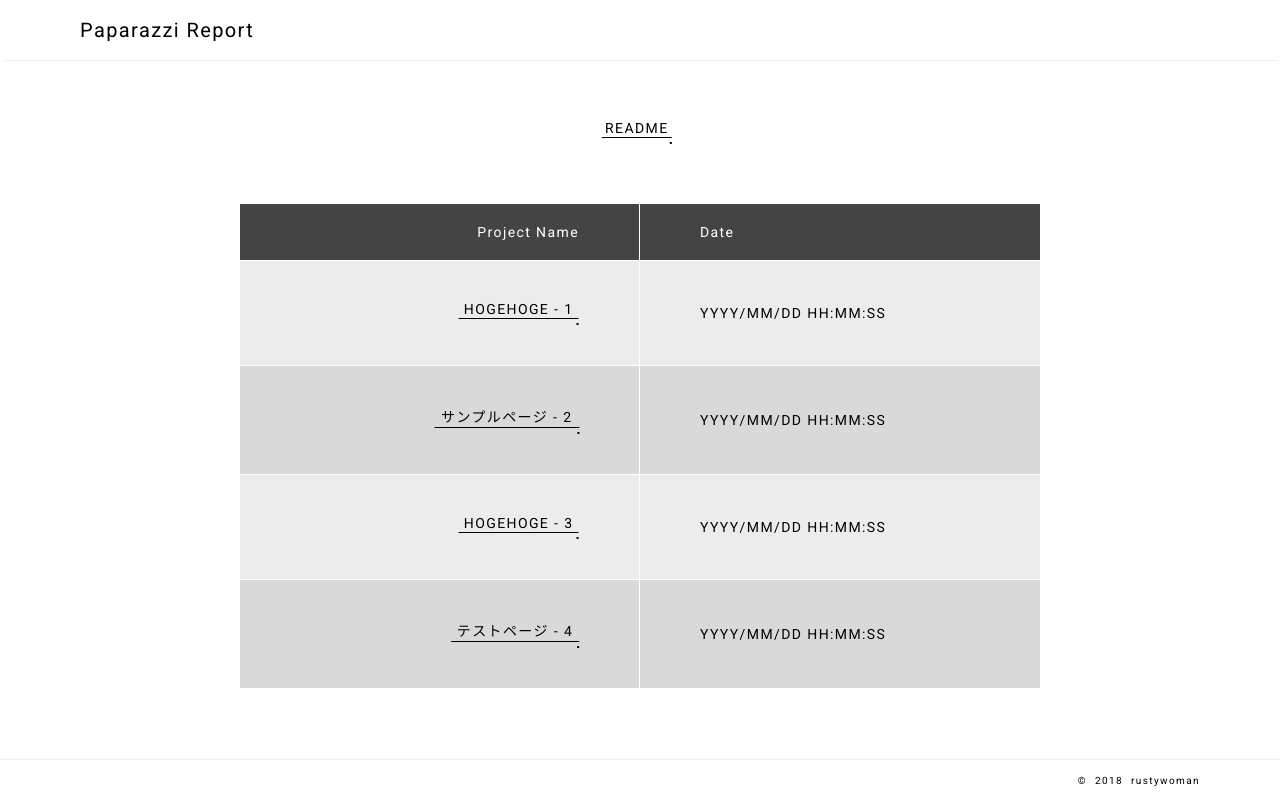
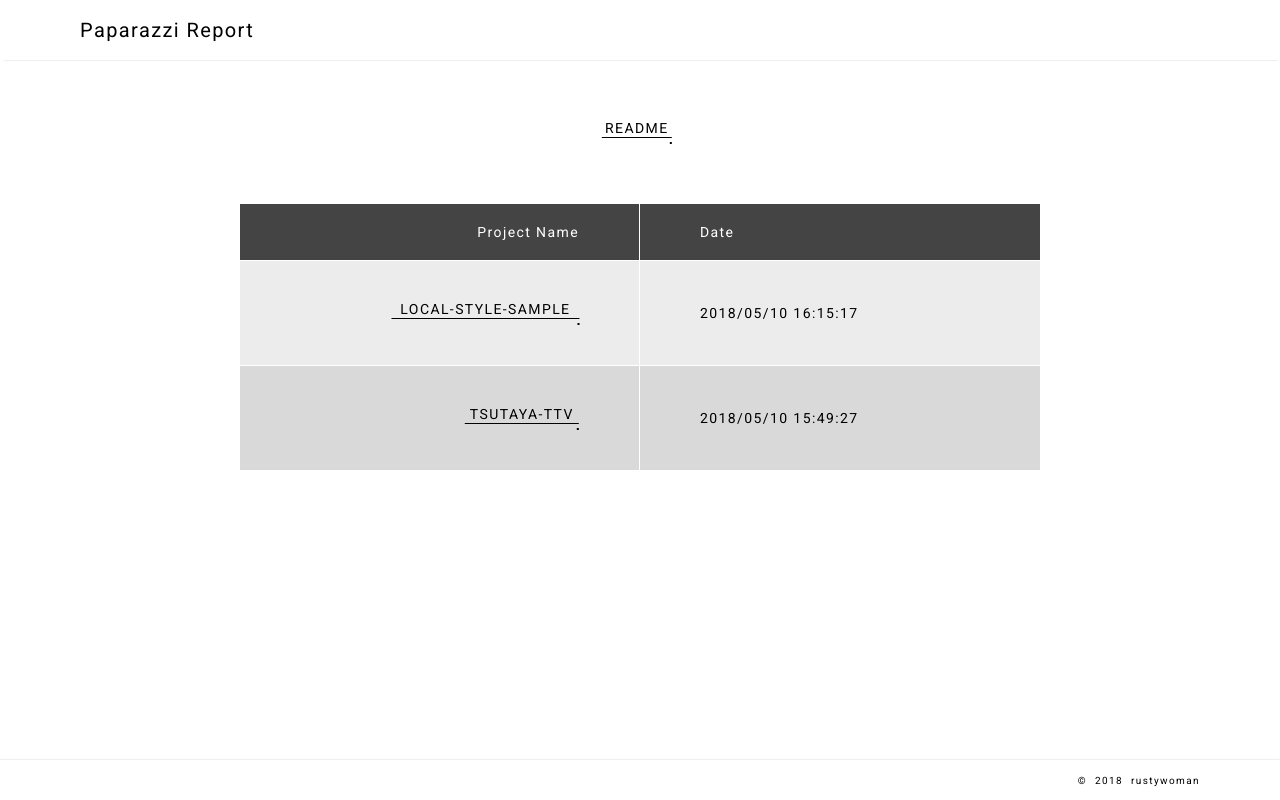
Before and after one commit to rustywoman/paparazzi, a plain HTML site: page report/index.html in a window 1280 px wide. Drawn offline with Linux system fonts and the light colour scheme.

Commit message:
[FIX] #13
・auto index

```diff
--- a/report/assets/js/top.js
+++ b/report/assets/js/top.js
@@ -1,3 +1,36 @@
 $(function(){
-  console.log('++ top ++');
+  var reportLinkRoot = $('#l_content__report_table');
+  var reportResultEmptyDOM = document.createDocumentFragment();
+  $.ajax(
+    {
+      url      : '/index.json',
+      type     : 'GET',
+      dataType : 'json',
+    }
+  ).then(
+    function(result){
+      var tmpResultInfo = null;
+      for(var i = 0, il = result.length; i < il; i++){
+        tmpResultInfo = result[i];
+        reportResultEmptyDOM.appendChild(
+          $(
+            [
+              '<div class="m_content__report_table__row">',
+                '<div class="m_content__report_table__cell">',
+                  '<a class="marker" href="' + tmpResultInfo['path'] +  '">',
+                    '<span>' + tmpResultInfo['name'] + '</span>',
+                  '</a>',
+                '</div>',
+                '<div class="m_content__report_table__cell">' + tmpResultInfo['date'] + '</div>',
+              '</div>'
+            ].join('')
+          ).get(0)
+        );
+      }
+      reportLinkRoot.get(0).appendChild(reportResultEmptyDOM);
+    },
+    function(){
+      // ToDo
+    }
+  );
 });
--- a/report/index.html
+++ b/report/index.html
@@ -30,38 +30,9 @@
           <div class="m_content__report_table__cell ___head">Project Name</div>
           <div class="m_content__report_table__cell ___head">Date</div>
         </div>
-        <div class="m_content__report_table__row">
-          <div class="m_content__report_table__cell">
-            <a class="marker" href="/case/template.html">
-              <span>HOGEHOGE - 1</span>
-            </a>
-          </div>
-          <div class="m_content__report_table__cell">YYYY/MM/DD HH:MM:SS</div>
-        </div>
-        <div class="m_content__report_table__row">
-          <div class="m_content__report_table__cell">
-            <a class="marker" href="/case/template.html">
-              <span>サンプルページ - 2</span>
-            </a>
-          </div>
-          <div class="m_content__report_table__cell">YYYY/MM/DD HH:MM:SS</div>
-        </div>
-        <div class="m_content__report_table__row">
-          <div class="m_content__report_table__cell">
-            <a class="marker" href="/case/template.html">
-              <span>HOGEHOGE - 3</span>
-            </a>
-          </div>
-          <div class="m_content__report_table__cell">YYYY/MM/DD HH:MM:SS</div>
-        </div>
-        <div class="m_content__report_table__row">
-          <div class="m_content__report_table__cell">
-            <a class="marker" href="/case/template.html">
-              <span>テストページ - 4</span>
-            </a>
-          </div>
-          <div class="m_content__report_table__cell">YYYY/MM/DD HH:MM:SS</div>
-        </div>
+
+        <!--  -->
+
       </div>
     </div>
   </div>
--- /dev/null
+++ b/report/index.json
@@ -0,0 +1,12 @@
+[
+  {
+    "name": "LOCAL-STYLE-SAMPLE",
+    "path": "/case/___LOCAL-STYLE-SAMPLE.html",
+    "date": "2018/05/10 16:15:17"
+  },
+  {
+    "name": "TSUTAYA-TTV",
+    "path": "/case/___TSUTAYA-TTV.html",
+    "date": "2018/05/10 15:49:27"
+  }
+]
```
Also changed, not shown: 3 other files.
